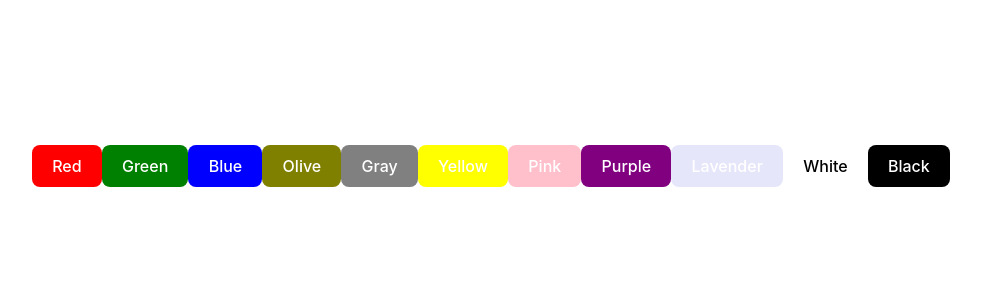
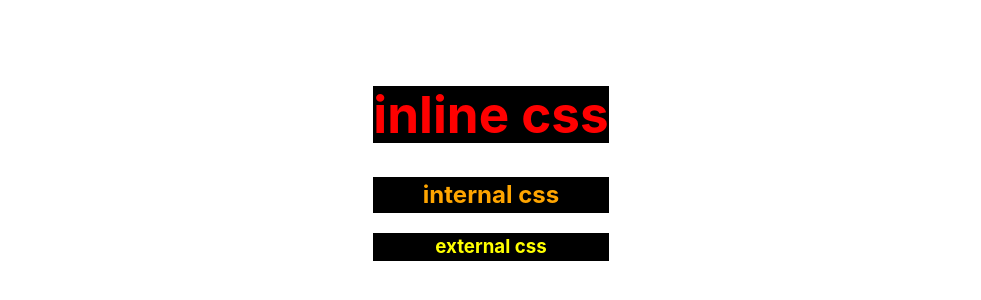
Before and after one commit to chetan-agbattanwar/react_learning, a React (Vite) app in the folder react-project/: page / in a window 1280 px wide. Shown: the part 234-534 px from the top of the page, without its empty margins (149-1130 px from the left). Built offline with nearby package versions, Linux system fonts and the light colour scheme.

Commit message:
adding css

```diff
--- a/react-project/src/App.jsx
+++ b/react-project/src/App.jsx
@@ -1,14 +1,12 @@
 import { useState } from 'react'
-import reactLogo from './assets/react.svg'
-import viteLogo from '/vite.svg'
 import './App.css'
-import BgChanger from './Components/background-color-changer/BgChanger'
+import Day1 from './Components/Day1'
 
 function App() {
   const [count, setCount] = useState(0)
 
   return (
-    <BgChanger/>
+    <Day1/>
   )
 }
 
--- a/react-project/src/Components/Day1.jsx
+++ b/react-project/src/Components/Day1.jsx
@@ -1,8 +1,15 @@
 import React from 'react'
+import './style.css'
+
+let style = {color:"orange", backgroundColor:"black"}
 
 function Day1() {
   return (
-    <div>Day1</div>
+    <>
+    <h1 style={{color:"red", backgroundColor:"black"}}>inline css</h1>
+    <h2 style={style}>internal css</h2>
+    <h3>external css</h3>
+    </>
   )
 }
 
--- /dev/null
+++ b/react-project/src/Components/style.css
@@ -0,0 +1,4 @@
+h3{
+    color: yellow;
+    background-color: black;
+}
```
